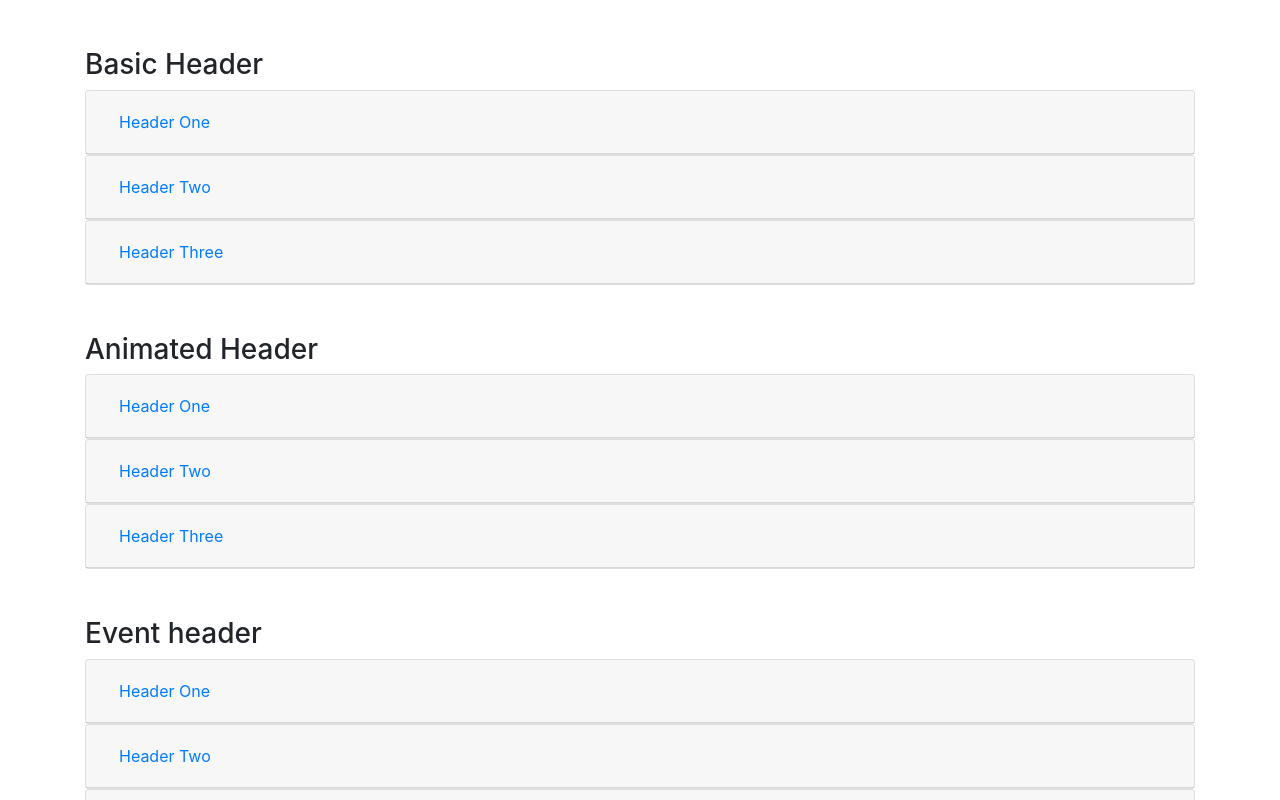
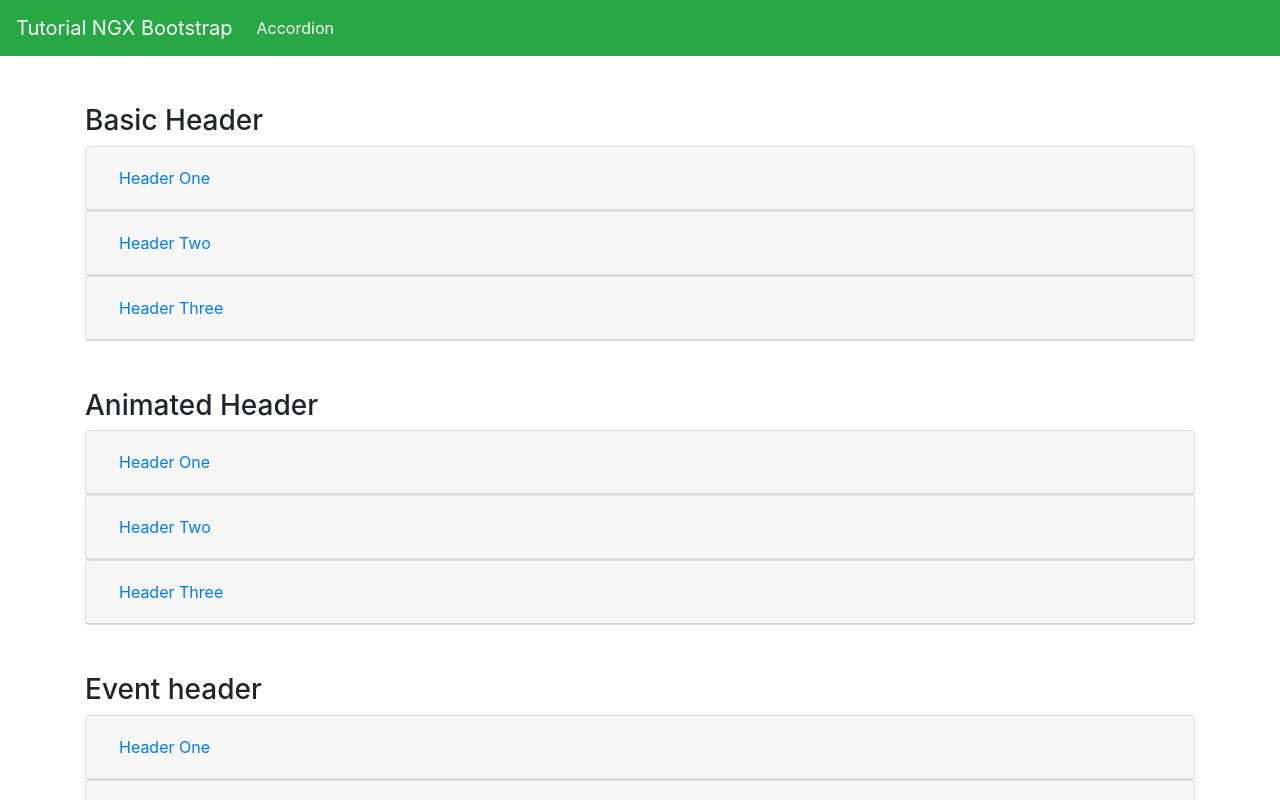
Before and after one commit to williamdsw/tuts-ng-ngx-bootstrap, an Angular app: page /accordion in a window 1280 px wide. Shown: the top 800 px of the page. Built offline with nearby package versions, Linux system fonts and the light colour scheme.

Commit message:
Navbar added

```diff
--- a/src/app/app.component.html
+++ b/src/app/app.component.html
@@ -1,3 +1,17 @@
+<!-- navbar -->
+<nav class="navbar navbar-expand-lg navbar-dark bg-success">
+    <a class="navbar-brand"> Tutorial NGX Bootstrap </a>
+
+    <div class="collapse navbar-collapse">
+        <ul class="navbar-nav mt-auto mt-2 mt-lg-0">
+
+            <!-- accordion -->
+            <li class="nav-item">
+                <a class="nav-link" [routerLink]="['accordion']" routerLinkActive="active" > Accordion </a>
+            </li>
+        </ul>
+    </div>
+</nav>
 
 <div class="container">
     <router-outlet></router-outlet>
```
